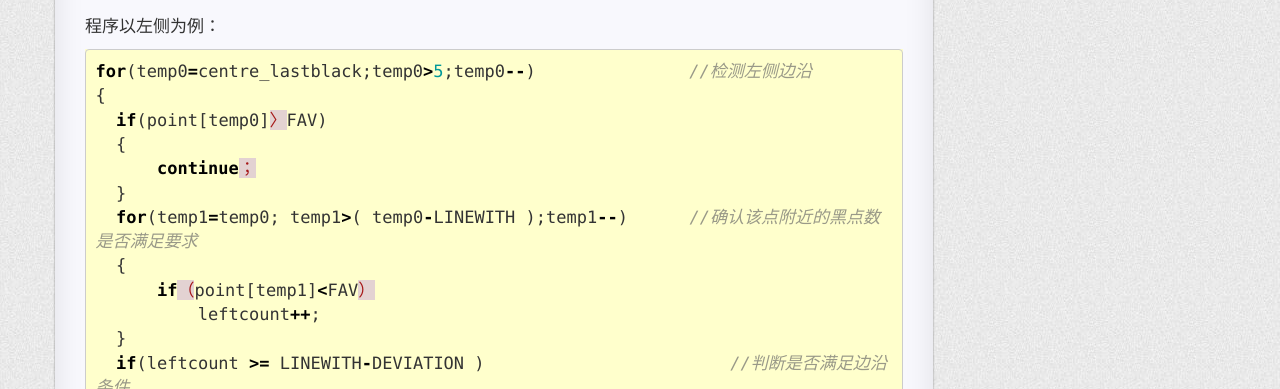
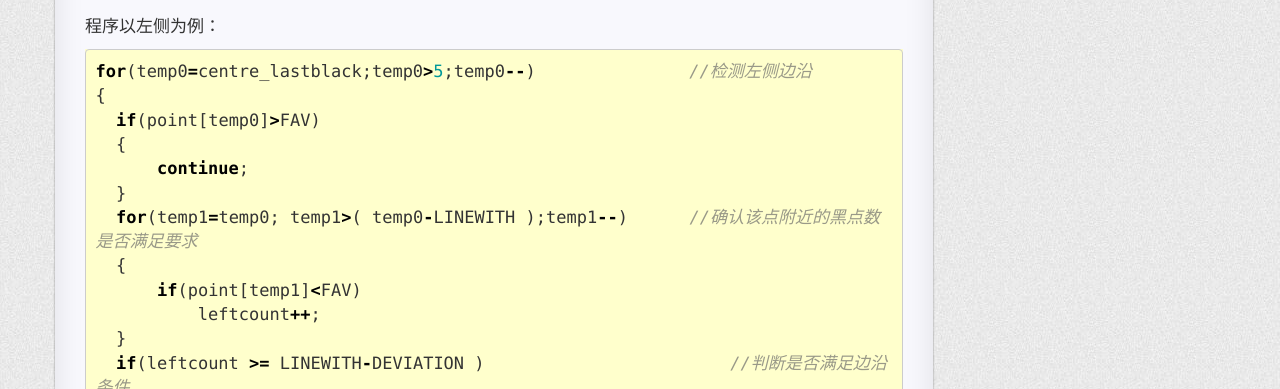
Before and after one commit to MemoriesOff/github_blog, a Jekyll site: the page built from _posts/2015-06-10-freescale-tixian.md, in a window 1280 px wide. Shown: the part 937-1326 px from the top of the page. Built offline with Jekyll 4.4.1, drawn with Linux system fonts in a browser that asks for light colours; nearby versions of some CDN libraries; Markdown is read by kramdown in place of the engine named in the settings; comment, search, counter and statistics services are not loaded.

Commit message:
Update 2015-06-10-freescale-tixian.md

````diff
--- a/_posts/2015-06-10-freescale-tixian.md
+++ b/_posts/2015-06-10-freescale-tixian.md
@@ -4,6 +4,7 @@ title: 智能车黑线提取算法
 tags: 摄像头组 赛道提取
 categories: 飞思卡尔智能车竞赛
 ---
+<div class="toc"></div>
 这是一篇针对**单行**的简单的黑线提取的文件。
 #原始数据介绍
 使用的OV7920摄像头通过DMA向单片机传输每个象素点的灰度值(0-255),为处理方便,一般以行列定义二维数组来处理.摄像头的对比度,分辨率等可以通过改变摄像头的参数来设置,这里采用常见的30*140
@@ -31,13 +32,13 @@ FAV=sum/140;
 ```c
 for(temp0=centre_lastblack;temp0>5;temp0--)               //检测左侧边沿
 {
-  if(point[temp0]〉FAV)
+  if(point[temp0]>FAV)
   {
-      continue；
+      continue;
   }
   for(temp1=temp0; temp1>( temp0-LINEWITH );temp1--)      //确认该点附近的黑点数是否满足要求
   {
-      if（point[temp1]<FAV）
+      if(point[temp1]<FAV)
           leftcount++;
   }
   if(leftcount >= LINEWITH-DEVIATION )                        //判断是否满足边沿条件
````
